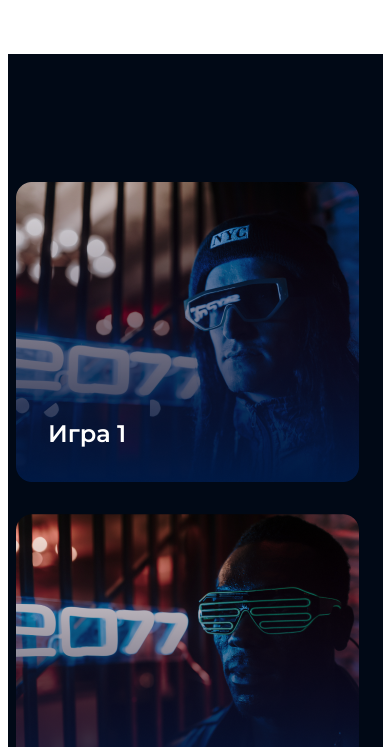
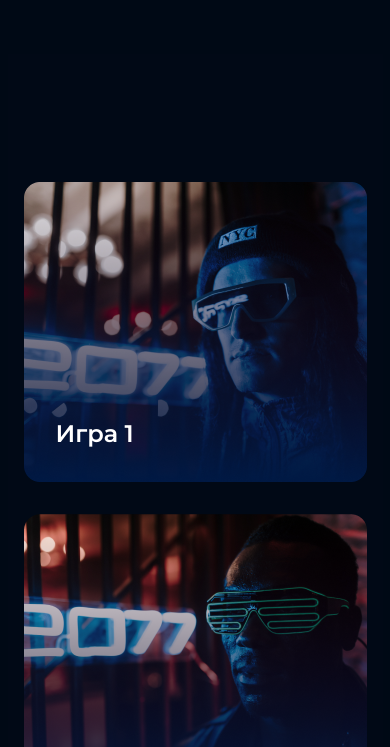
Before and after one commit to Makeev-Roman/Homework1, a plain HTML site: page index.html in a window 390 px wide. Shown: the part 790-1537 px from the top of the page. Drawn offline with Linux system fonts and the light colour scheme.

Commit message:
внес изменения в код.

```diff
--- a/_mobile.scss
+++ b/_mobile.scss
@@ -38,12 +38,13 @@
     }
     .game-box {
         display: grid;
-        grid-template-columns: repeat(4, 1fr);
+        grid-template-columns: 1fr;
+        justify-items: center;
         row-gap: 32px;
         &__item {
         width: 343px;
         height: 300px;
-        grid-column: span 4;
+        grid-column: span 1;
         display: flex;
         align-items: flex-end;
         margin: 0;
--- a/style.scss
+++ b/style.scss
@@ -5,6 +5,10 @@
 * {
     margin: 0;
     padding: 0;
+}
+
+body {
+    background: #000915;
 }
 
 .center {
```
Also changed, not shown: style.css, 1 other file.
